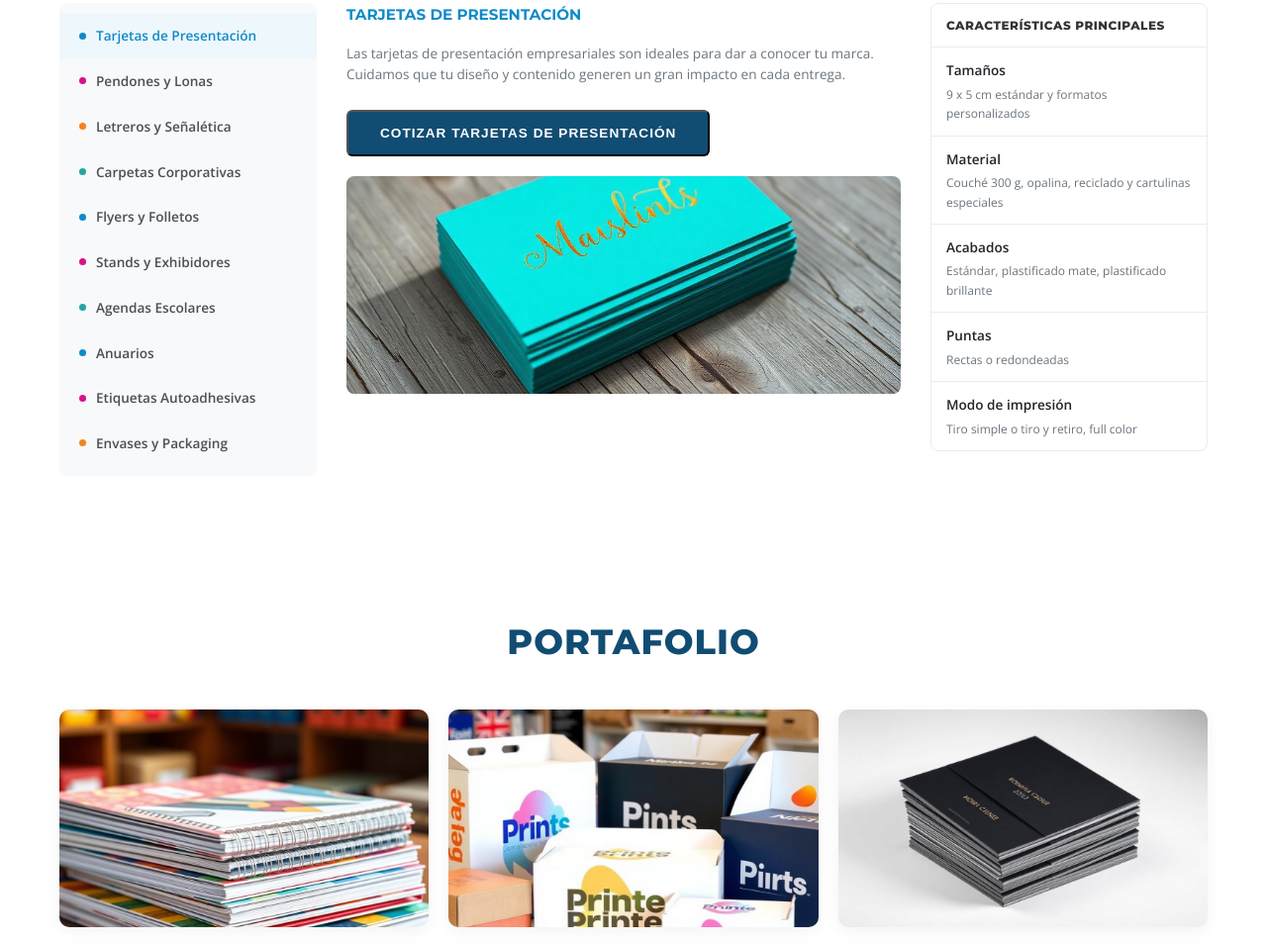
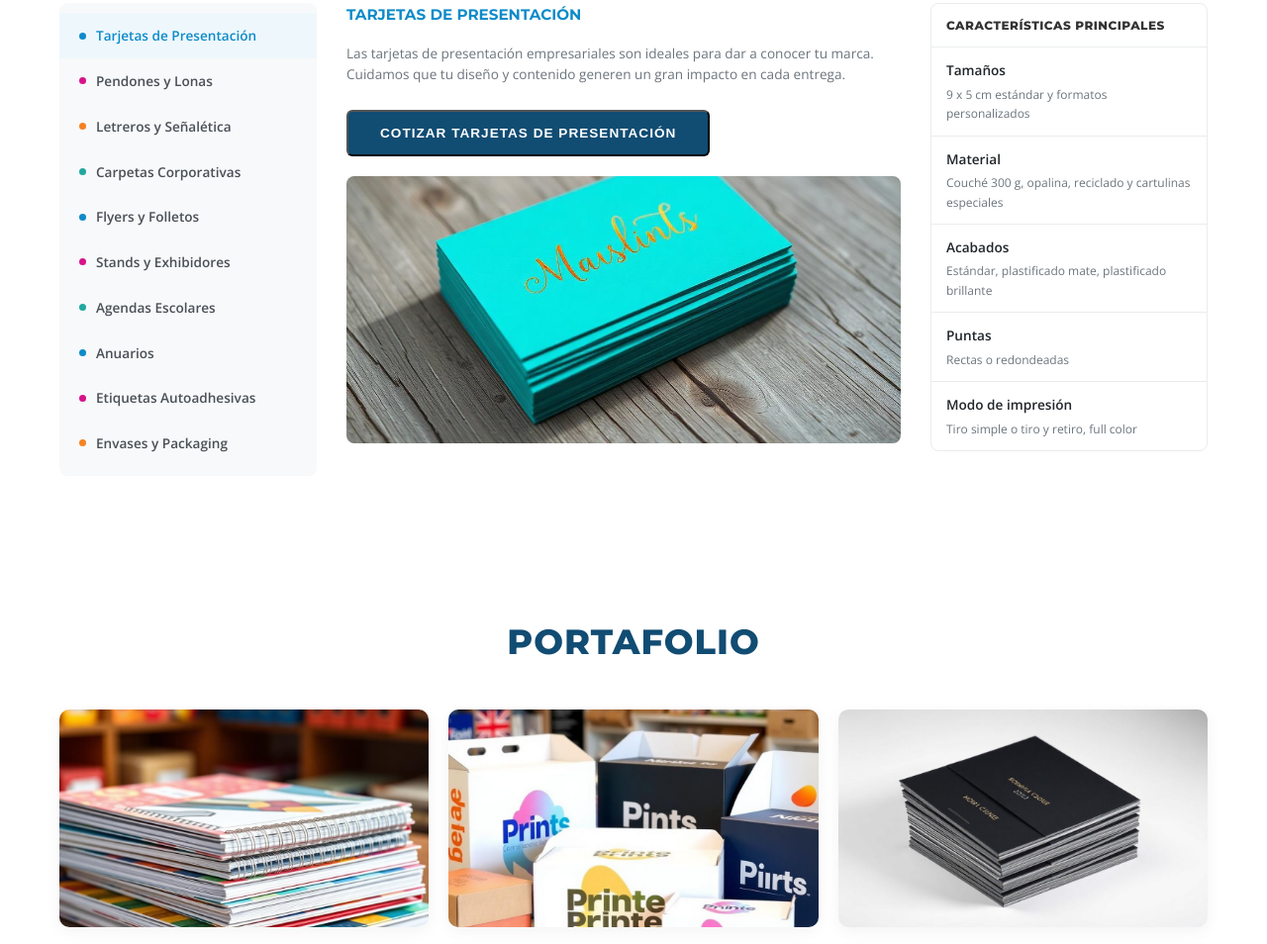
Before and after one commit to arielruiz1504-cloud/Grafikar-Web, a plain HTML site: page index.html in a window 1280 px wide. Shown: the part 1577-2531 px from the top of the page at 99% size. Drawn offline with nearby package versions, Linux system fonts and the light colour scheme.

Commit message:
style: Modifica las dimensiones de la imagen de presentacion en Productos

```diff
--- a/index.html
+++ b/index.html
@@ -341,7 +341,7 @@
             width: 100%;
             border-radius: 8px;
             object-fit: cover;
-            max-height: 220px;
+            max-height: 270px;
             margin-bottom: 25px;
         }
 
```
